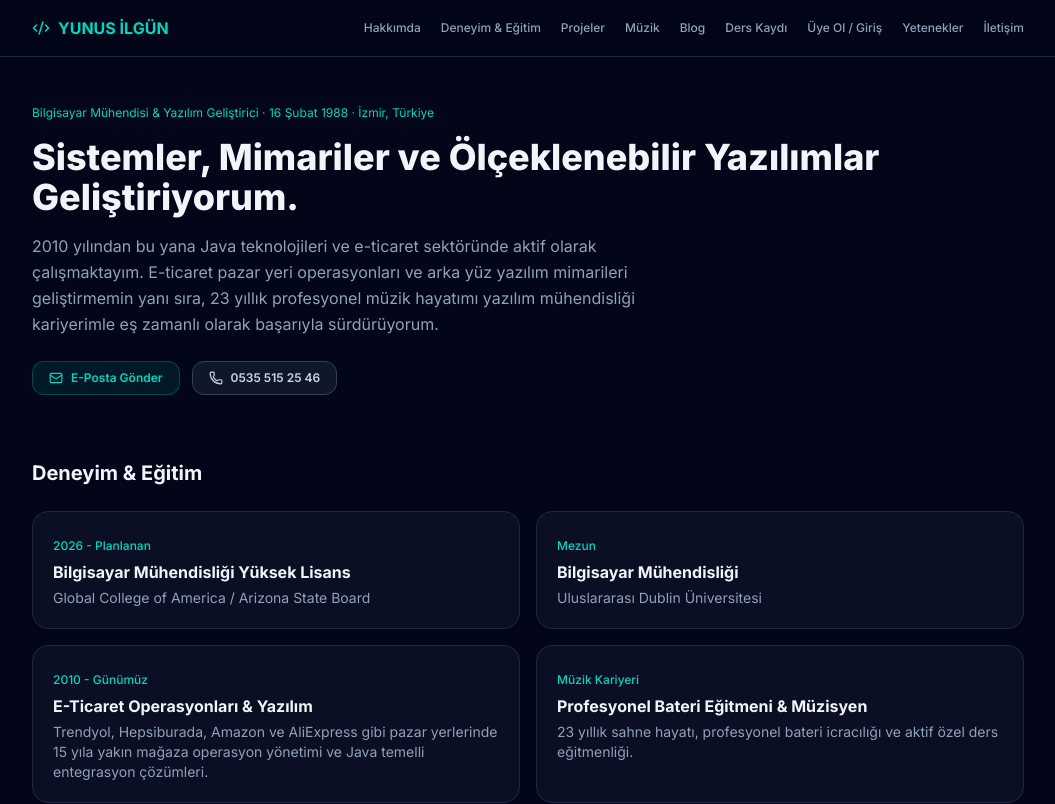
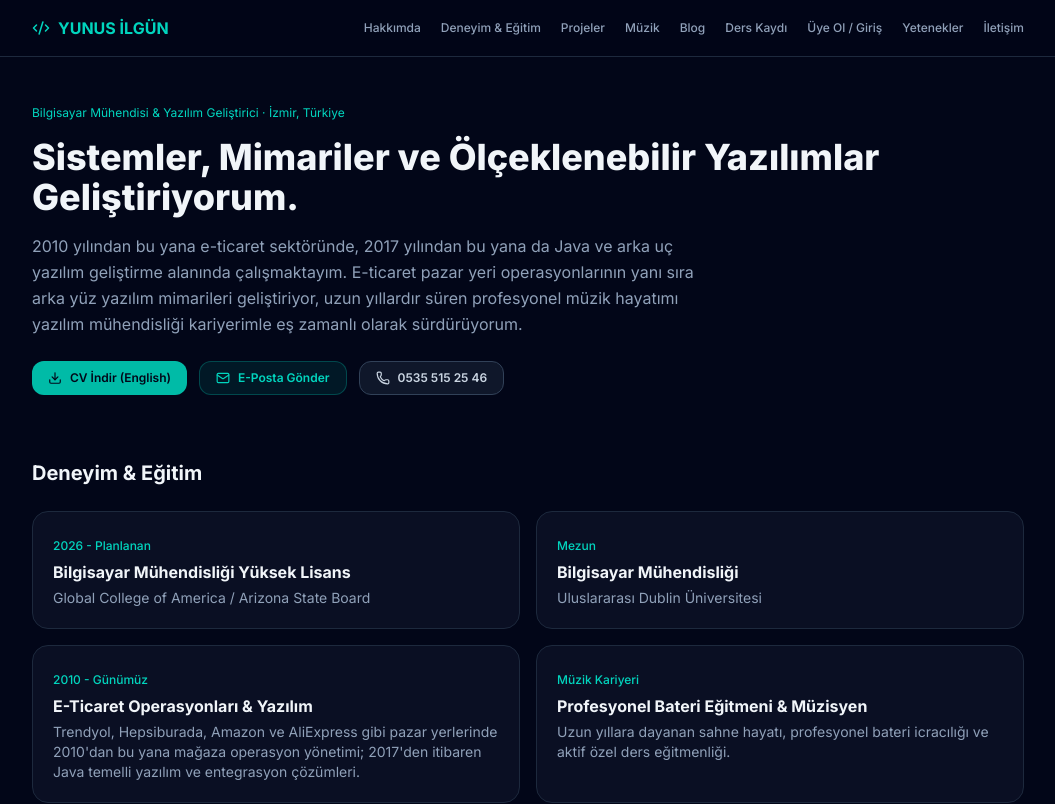
Before and after one commit to endlessloop88/my-portfolio, a Next.js app: page / in a window 1280 px wide. Shown: the top 804 px of the page, without its empty margins (112-1167 px from the left). Built offline with nearby package versions, Linux system fonts and the light colour scheme; no server answers.

Commit message:
CV ve Hakkimda duzeltmeleri, sifre sifirlama

```diff
--- a/app/page.tsx
+++ b/app/page.tsx
@@ -1,7 +1,7 @@
 'use client';
 
 import { useState } from 'react';
-import { Link2, Mail, Phone, Code2 } from 'lucide-react';
+import { Link2, Mail, Phone, Code2, Download } from 'lucide-react';
 
 import MusicPadSection from './components/MusicPadSection';
 import VideoSection from './components/VideoSection';
@@ -106,18 +106,25 @@ export default function Home() {
         {/* Hero / Hakkımda */}
         <section id="about" className="space-y-4">
           <p className="text-xs font-mono text-teal-400">
-            Bilgisayar Mühendisi & Yazılım Geliştirici · 16 Şubat 1988 · İzmir, Türkiye
+            Bilgisayar Mühendisi & Yazılım Geliştirici · İzmir, Türkiye
           </p>
           <h1 className="text-3xl md:text-4xl font-extrabold">
             Sistemler, Mimariler ve Ölçeklenebilir Yazılımlar Geliştiriyorum.
           </h1>
           <p className="text-slate-400 leading-relaxed max-w-2xl">
-            2010 yılından bu yana Java teknolojileri ve e-ticaret sektöründe aktif olarak
-            çalışmaktayım. E-ticaret pazar yeri operasyonları ve arka yüz yazılım mimarileri
-            geliştirmemin yanı sıra, 23 yıllık profesyonel müzik hayatımı yazılım mühendisliği
-            kariyerimle eş zamanlı olarak başarıyla sürdürüyorum.
+            2010 yılından bu yana e-ticaret sektöründe, 2017 yılından bu yana da Java ve arka uç
+            yazılım geliştirme alanında çalışmaktayım. E-ticaret pazar yeri operasyonlarının yanı
+            sıra arka yüz yazılım mimarileri geliştiriyor, uzun yıllardır süren profesyonel müzik
+            hayatımı yazılım mühendisliği kariyerimle eş zamanlı olarak sürdürüyorum.
           </p>
           <div className="flex flex-wrap gap-3 pt-2">
+            <a
+              href="/Yunus-Ilgun-CV.pdf"
+              download
+              className="flex items-center gap-2 text-xs font-semibold bg-teal-500 hover:bg-teal-400 text-slate-950 px-4 py-2 rounded-xl transition"
+            >
+              <Download size={14} /> CV İndir (English)
+            </a>
             <a
               href="mailto:iletisim@yunusilgun.com"
               className="flex items-center gap-2 text-xs font-semibold bg-teal-500/10 hover:bg-teal-500/20 text-teal-400 px-4 py-2 rounded-xl border border-teal-500/30 transition"
@@ -151,15 +158,15 @@ export default function Home() {
               <span className="text-xs text-teal-400 font-medium">2010 - Günümüz</span>
               <h3 className="font-bold text-slate-100 mt-1">E-Ticaret Operasyonları & Yazılım</h3>
               <p className="text-sm text-slate-400 mt-1">
-                Trendyol, Hepsiburada, Amazon ve AliExpress gibi pazar yerlerinde 15 yıla yakın
-                mağaza operasyon yönetimi ve Java temelli entegrasyon çözümleri.
+                Trendyol, Hepsiburada, Amazon ve AliExpress gibi pazar yerlerinde 2010'dan bu yana
+                mağaza operasyon yönetimi; 2017'den itibaren Java temelli yazılım ve entegrasyon çözümleri.
               </p>
             </div>
             <div className="bg-slate-900/60 p-5 rounded-2xl border border-slate-800">
               <span className="text-xs text-teal-400 font-medium">Müzik Kariyeri</span>
               <h3 className="font-bold text-slate-100 mt-1">Profesyonel Bateri Eğitmeni & Müzisyen</h3>
               <p className="text-sm text-slate-400 mt-1">
-                23 yıllık sahne hayatı, profesyonel bateri icracılığı ve aktif özel ders eğitmenliği.
+                Uzun yıllara dayanan sahne hayatı, profesyonel bateri icracılığı ve aktif özel ders eğitmenliği.
               </p>
             </div>
           </div>
@@ -205,7 +212,7 @@ export default function Home() {
         <section id="music" className="space-y-6">
           <h2 className="text-xl font-bold text-slate-100">Müzik & Bateri Performansları</h2>
           <p className="text-xs text-slate-400 -mt-4">
-            23 yıllık sahne deneyimi, profesyonel bateri icracılığı ve özel ders eğitmenliği.
+            Uzun yıllara dayanan sahne deneyimi, profesyonel bateri icracılığı ve özel ders eğitmenliği.
           </p>
 
           <div className="bg-slate-900/60 p-6 rounded-3xl border border-slate-800">
```
Also changed, not shown: 1 other file (tests, documents, lock files or other folders).
